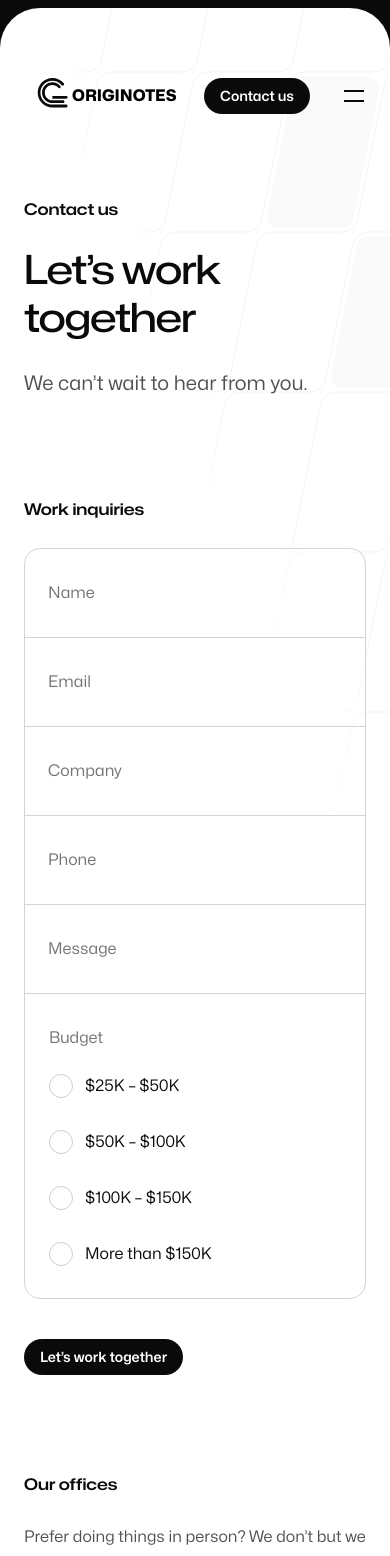
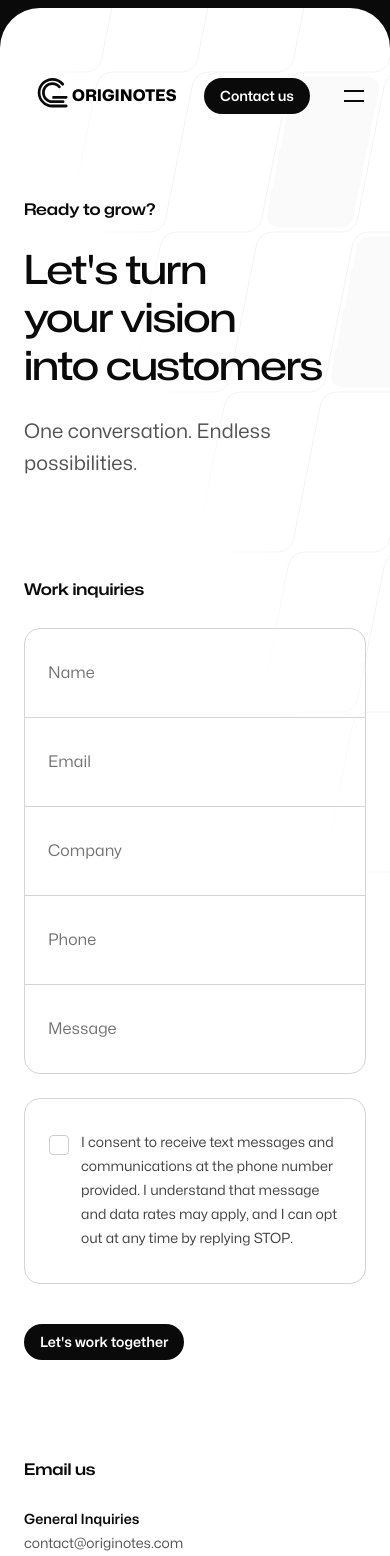
Before and after one commit to waldothedeveloper/originotes, a Next.js app: page /contact in a window 390 px wide. Shown: the top 1556 px of the page. Built offline with nearby package versions, Linux system fonts and the light colour scheme.

Commit message:
phone opt in form updated

```diff
--- a/src/app/contact/page.tsx
+++ b/src/app/contact/page.tsx
@@ -1,15 +1,14 @@
-import { useId } from 'react'
 import { type Metadata } from 'next'
 import Link from 'next/link'
+import { useId } from 'react'
 
 import { Border } from '@/components/Border'
 import { Button } from '@/components/Button'
 import { Container } from '@/components/Container'
 import { FadeIn } from '@/components/FadeIn'
-import { Offices } from '@/components/Offices'
 import { PageIntro } from '@/components/PageIntro'
+import { RootLayout } from '@/components/RootLayout'
 import { SocialMedia } from '@/components/SocialMedia'
-import { RootLayout } from '@/components/RootLayout'
 
 function TextInput({
   label,
@@ -36,18 +35,34 @@ function TextInput({
   )
 }
 
-function RadioInput({
+// function RadioInput({
+//   label,
+//   ...props
+// }: React.ComponentPropsWithoutRef<'input'> & { label: string }) {
+//   return (
+//     <label className="flex gap-x-3">
+//       <input
+//         type="radio"
+//         {...props}
+//         className="h-6 w-6 flex-none appearance-none rounded-full border border-neutral-950/20 outline-hidden checked:border-[0.5rem] checked:border-neutral-950 focus-visible:ring-1 focus-visible:ring-neutral-950 focus-visible:ring-offset-2"
+//       />
+//       <span className="text-base/6 text-neutral-950">{label}</span>
+//     </label>
+//   )
+// }
+
+function CheckboxInput({
   label,
   ...props
-}: React.ComponentPropsWithoutRef<'input'> & { label: string }) {
+}: React.ComponentPropsWithoutRef<'input'> & { label: React.ReactNode }) {
   return (
-    <label className="flex gap-x-3">
+    <label className="flex items-start gap-x-3">
       <input
-        type="radio"
+        type="checkbox"
         {...props}
-        className="h-6 w-6 flex-none appearance-none rounded-full border border-neutral-950/20 outline-hidden checked:border-[0.5rem] checked:border-neutral-950 focus-visible:ring-1 focus-visible:ring-neutral-950 focus-visible:ring-offset-2"
+        className="mt-1 h-5 w-5 flex-none appearance-none rounded border border-neutral-950/20 outline-hidden checked:border-neutral-950 checked:bg-neutral-950 focus-visible:ring-1 focus-visible:ring-neutral-950 focus-visible:ring-offset-2"
       />
-      <span className="text-base/6 text-neutral-950">{label}</span>
+      <span className="text-sm/6 text-neutral-700">{label}</span>
     </label>
   )
 }
@@ -74,20 +89,22 @@ function ContactForm() {
           />
           <TextInput label="Phone" type="tel" name="phone" autoComplete="tel" />
           <TextInput label="Message" name="message" />
-          <div className="border border-neutral-300 px-6 py-8 first:rounded-t-2xl last:rounded-b-2xl">
-            <fieldset>
-              <legend className="text-base/6 text-neutral-500">Budget</legend>
-              <div className="mt-6 grid grid-cols-1 gap-8 sm:grid-cols-2">
-                <RadioInput label="$25K – $50K" name="budget" value="25" />
-                <RadioInput label="$50K – $100K" name="budget" value="50" />
-                <RadioInput label="$100K – $150K" name="budget" value="100" />
-                <RadioInput label="More than $150K" name="budget" value="150" />
         </div>
-            </fieldset>
-          </div>
+        <div className="mt-6 rounded-2xl border border-neutral-300 bg-white/50 px-6 py-8">
+          <CheckboxInput
+            name="sms_consent"
+            required
+            label={
+              <>
+                I consent to receive text messages and communications at the
+                phone number provided. I understand that message and data rates
+                may apply, and I can opt out at any time by replying STOP.
+              </>
+            }
+          />
         </div>
         <Button type="submit" className="mt-10">
-          Let’s work together
+          Let&apos;s work together
         </Button>
       </form>
     </FadeIn>
@@ -98,38 +115,21 @@ function ContactDetails() {
   return (
     <FadeIn>
       <h2 className="font-display text-base font-semibold text-neutral-950">
-        Our offices
-      </h2>
-      <p className="mt-6 text-base text-neutral-600">
-        Prefer doing things in person? We don’t but we have to list our
-        addresses here for legal reasons.
-      </p>
-
-      <Offices className="mt-10 grid grid-cols-1 gap-8 sm:grid-cols-2" />
-
-      <Border className="mt-16 pt-16">
-        <h2 className="font-display text-base font-semibold text-neutral-950">
         Email us
       </h2>
-        <dl className="mt-6 grid grid-cols-1 gap-8 text-sm sm:grid-cols-2">
-          {[
-            ['Careers', 'careers@studioagency.com'],
-            ['Press', 'press@studioagency.com'],
-          ].map(([label, email]) => (
-            <div key={email}>
-              <dt className="font-semibold text-neutral-950">{label}</dt>
+      <dl className="mt-6 text-sm">
+        <div>
+          <dt className="font-semibold text-neutral-950">General Inquiries</dt>
           <dd>
             <Link
-                  href={`mailto:${email}`}
+              href="mailto:contact@originotes.com"
               className="text-neutral-600 hover:text-neutral-950"
             >
-                  {email}
+              contact@originotes.com
             </Link>
           </dd>
         </div>
-          ))}
       </dl>
-      </Border>
 
       <Border className="mt-16 pt-16">
         <h2 className="font-display text-base font-semibold text-neutral-950">
@@ -149,8 +149,11 @@ export const metadata: Metadata = {
 export default function Contact() {
   return (
     <RootLayout>
-      <PageIntro eyebrow="Contact us" title="Let’s work together">
-        <p>We can’t wait to hear from you.</p>
+      <PageIntro
+        eyebrow="Ready to grow?"
+        title="Let's turn your vision into customers"
+      >
+        <p>One conversation. Endless possibilities.</p>
       </PageIntro>
 
       <Container className="mt-24 sm:mt-32 lg:mt-40">
```
Lines whose indentation alone changed are shown as unchanged.
